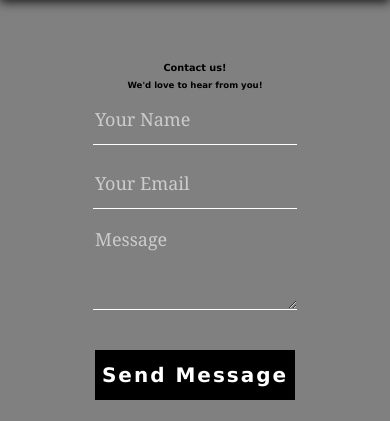
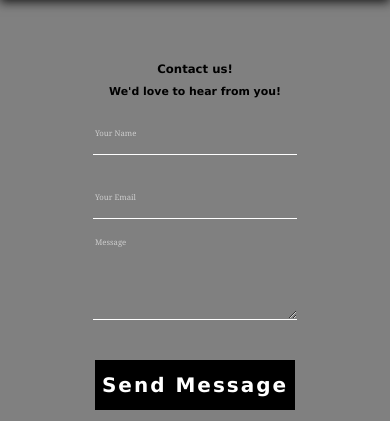
Before and after one commit to Motormouth6/cs268project1, a plain HTML site: page project1/contact.html in a window 390 px wide. Shown: the part 98-519 px from the top of the page. Drawn offline with Linux system fonts and the light colour scheme.

Commit message:
Mastering Media Queries

```diff
--- a/project1/css/contact-style.css
+++ b/project1/css/contact-style.css
@@ -69,10 +69,16 @@
     .form-control {
       width: 300px;
     }
+    ::placeholder {
+      font-size: 2vw
+    }
   }
 
   @media (max-width: 500px) {
     .form-control {
       width: 200px;
     }
+    ::placeholder {
+      font-size: 2vw
+    }
   }
--- a/project1/css/global-style.css
+++ b/project1/css/global-style.css
@@ -124,15 +124,15 @@ p {
 
 @media (max-width: 600px) {
   h1 {
-      font-size: 2.5vw;
+      font-size: 3vw;
   }
 
   h2 {
-      font-size: 2.2vw;
+      font-size: 2.8vw;
   }
 
   p {
-      font-size: 2vw;
+      font-size: 2.5vw;
   }
 
   header {
```
